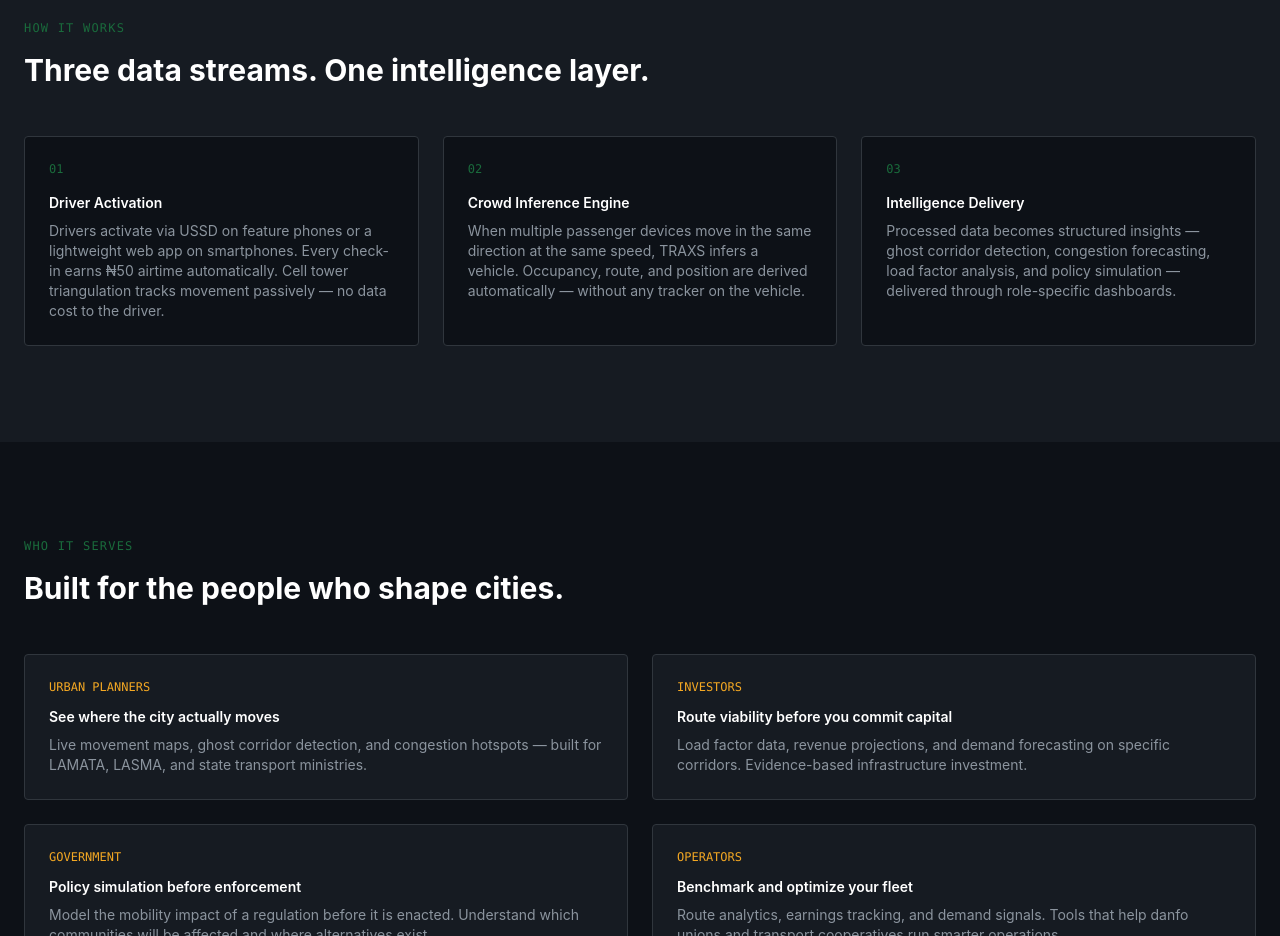
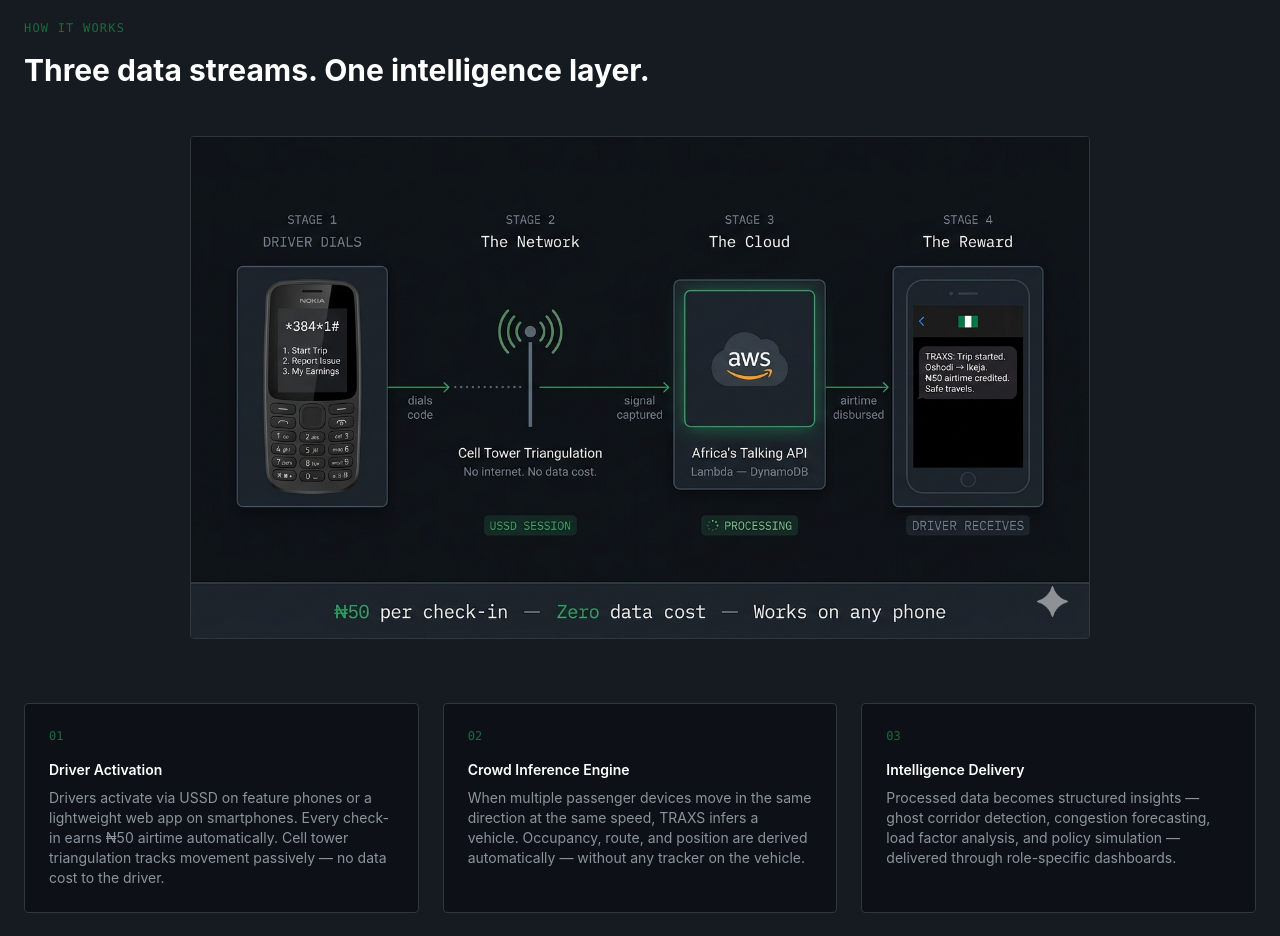
Before and after one commit to yusufwahab/Traxs, a React (Vite) app in the folder traxs-frontend/: page / in a window 1280 px wide. Shown: the part 1480-2416 px from the top of the page. Built offline with nearby package versions, Linux system fonts and the light colour scheme.

Commit message:
fifth commit

```diff
--- a/traxs-frontend/src/pages/LandingPage.jsx
+++ b/traxs-frontend/src/pages/LandingPage.jsx
@@ -164,6 +164,16 @@ export default function LandingPage() {
             <h2 className="text-white text-3xl font-bold">
               Three data streams. One intelligence layer.
             </h2>
+          </div>
+
+          <div className="w-full flex justify-center mb-16">
+            <div className="w-full max-w-[900px] rounded overflow-hidden border border-[#30363D]">
+              <img
+                src="/images/ussd-flow.png"
+                alt="TRAXS Driver Activation Flow — from USSD dial to airtime reward"
+                className="w-full h-auto object-cover"
+              />
+            </div>
           </div>
 
           <div className="grid md:grid-cols-3 gap-6">
```
Also changed, not shown: traxs-frontend/USSD_CODE_FLOW_ABSTRACT.png (added), traxs-frontend/public/images/ussd-flow.png (added).
